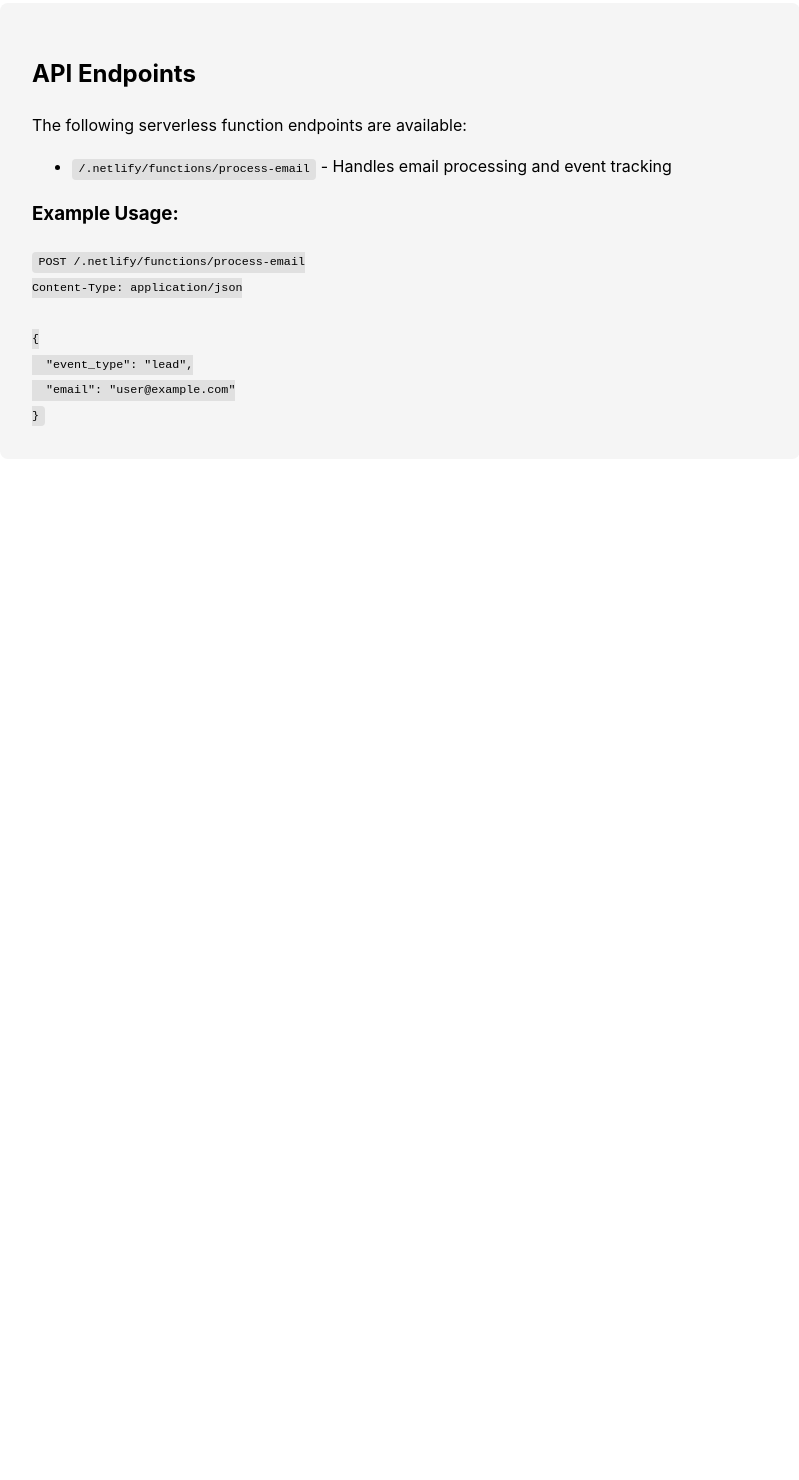
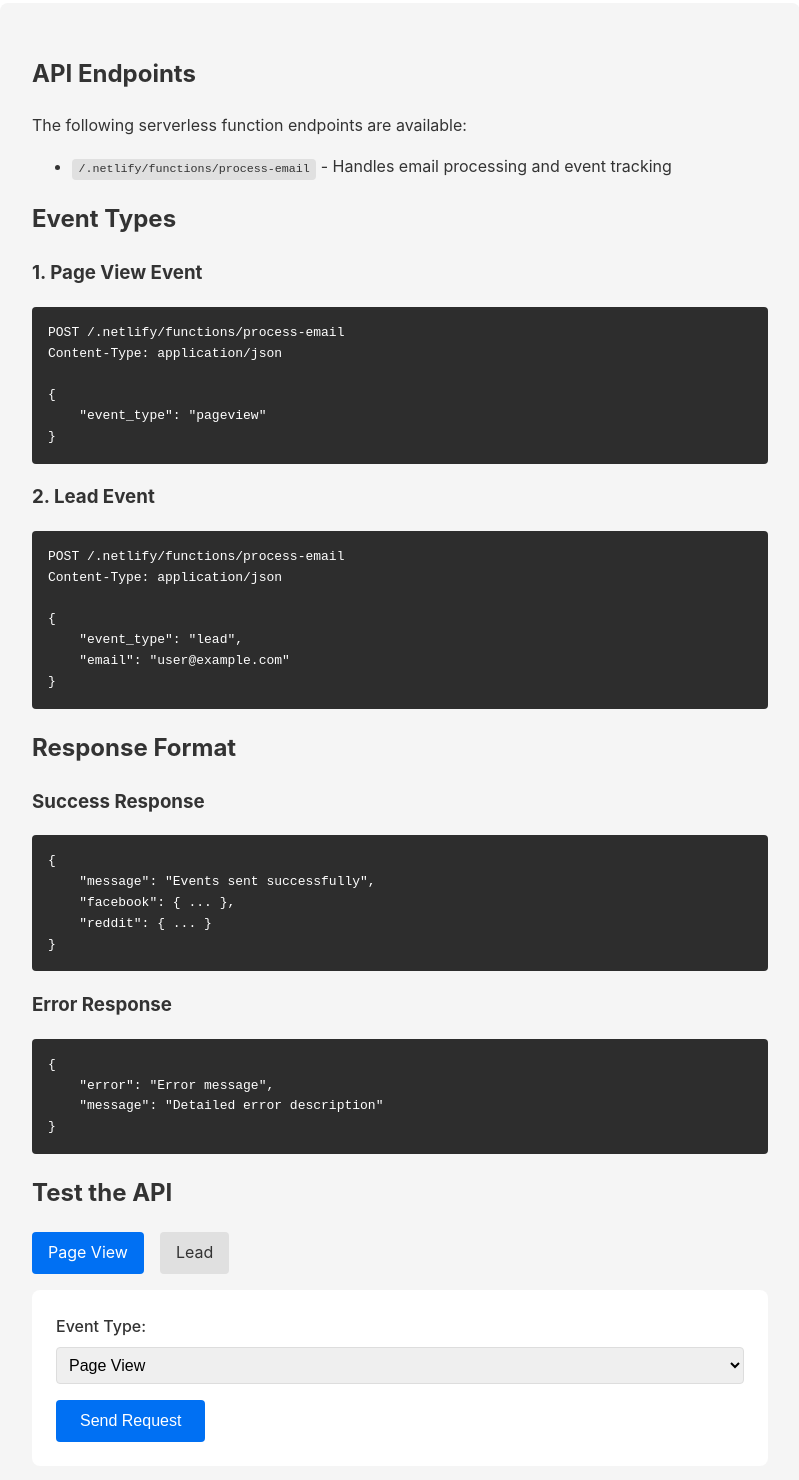
Before and after one commit to JamesAbell1/James, a website: page public/index.html in a window 1280 px wide. Shown: the part 134-1614 px from the top of the page, without its empty margins (240-1039 px from the left). Before the commit the page ends 800 px from the top, so only its background shows below. Drawn offline with Linux system fonts and the light colour scheme.

Commit message:
Add CORS support and interactive documentation

```diff
--- a/public/index.html
+++ b/public/index.html
@@ -11,6 +11,7 @@
             margin: 0 auto;
             padding: 2rem;
             line-height: 1.6;
+            color: #333;
         }
         .container {
             background: #f5f5f5;
@@ -24,26 +25,202 @@
             border-radius: 4px;
             font-size: 0.9em;
         }
+        pre {
+            background: #2d2d2d;
+            color: #fff;
+            padding: 1rem;
+            border-radius: 4px;
+            overflow-x: auto;
+        }
+        .test-form {
+            background: #fff;
+            padding: 1.5rem;
+            border-radius: 8px;
+            margin-top: 1rem;
+        }
+        .form-group {
+            margin-bottom: 1rem;
+        }
+        label {
+            display: block;
+            margin-bottom: 0.5rem;
+            font-weight: 500;
+        }
+        input, select {
+            width: 100%;
+            padding: 0.5rem;
+            border: 1px solid #ddd;
+            border-radius: 4px;
+            font-size: 1rem;
+        }
+        button {
+            background: #0070f3;
+            color: white;
+            border: none;
+            padding: 0.75rem 1.5rem;
+            border-radius: 4px;
+            cursor: pointer;
+            font-size: 1rem;
+        }
+        button:hover {
+            background: #0051cc;
+        }
+        #response {
+            margin-top: 1rem;
+            padding: 1rem;
+            border-radius: 4px;
+            display: none;
+        }
+        .success {
+            background: #e6ffe6;
+            border: 1px solid #b3ffb3;
+        }
+        .error {
+            background: #ffe6e6;
+            border: 1px solid #ffb3b3;
+        }
+        .tabs {
+            display: flex;
+            margin-bottom: 1rem;
+            gap: 1rem;
+        }
+        .tab {
+            padding: 0.5rem 1rem;
+            cursor: pointer;
+            border-radius: 4px;
+            background: #e0e0e0;
+        }
+        .tab.active {
+            background: #0070f3;
+            color: white;
+        }
     </style>
 </head>
 <body>
     <h1>VerifyPay API</h1>
+
     <div class="container">
         <h2>API Endpoints</h2>
         <p>The following serverless function endpoints are available:</p>
         <ul>
             <li><code>/.netlify/functions/process-email</code> - Handles email processing and event tracking</li>
         </ul>
-        <h3>Example Usage:</h3>
-        <code>
-            POST /.netlify/functions/process-email<br>
-            Content-Type: application/json<br>
-            <br>
-            {<br>
-            &nbsp;&nbsp;"event_type": "lead",<br>
-            &nbsp;&nbsp;"email": "user@example.com"<br>
+
+        <h2>Event Types</h2>
+        <h3>1. Page View Event</h3>
+        <pre>
+POST /.netlify/functions/process-email
+Content-Type: application/json
+
+{
+    "event_type": "pageview"
+}</pre>
+
+        <h3>2. Lead Event</h3>
+        <pre>
+POST /.netlify/functions/process-email
+Content-Type: application/json
+
+{
+    "event_type": "lead",
+    "email": "user@example.com"
+}</pre>
+
+        <h2>Response Format</h2>
+        <h3>Success Response</h3>
+        <pre>
+{
+    "message": "Events sent successfully",
+    "facebook": { ... },
+    "reddit": { ... }
+}</pre>
+
+        <h3>Error Response</h3>
+        <pre>
+{
+    "error": "Error message",
+    "message": "Detailed error description"
+}</pre>
+
+        <h2>Test the API</h2>
+        <div class="tabs">
+            <div class="tab active" onclick="switchTab('pageview')">Page View</div>
+            <div class="tab" onclick="switchTab('lead')">Lead</div>
+        </div>
+        <div class="test-form">
+            <form id="apiForm">
+                <div class="form-group">
+                    <label for="eventType">Event Type:</label>
+                    <select id="eventType" name="eventType">
+                        <option value="pageview">Page View</option>
+                        <option value="lead">Lead</option>
+                    </select>
+                </div>
+                <div class="form-group" id="emailGroup" style="display: none;">
+                    <label for="email">Email:</label>
+                    <input type="email" id="email" name="email" placeholder="user@example.com">
+                </div>
+                <button type="submit">Send Request</button>
+            </form>
+            <div id="response"></div>
+        </div>
+    </div>
+
+    <script>
+        function switchTab(type) {
+            document.querySelectorAll('.tab').forEach(tab => {
+                tab.classList.remove('active');
+            });
+            event.target.classList.add('active');
+            document.getElementById('eventType').value = type;
+            document.getElementById('emailGroup').style.display = type === 'lead' ? 'block' : 'none';
+        }
+
+        document.getElementById('eventType').addEventListener('change', function() {
+            document.getElementById('emailGroup').style.display = this.value === 'lead' ? 'block' : 'none';
+        });
+
+        document.getElementById('apiForm').addEventListener('submit', async function(e) {
+            e.preventDefault();
+            const response = document.getElementById('response');
+            response.style.display = 'block';
+
+            try {
+                const eventType = document.getElementById('eventType').value;
+                const email = document.getElementById('email').value;
+
+                const payload = {
+                    event_type: eventType
+                };
+
+                if (eventType === 'lead') {
+                    payload.email = email;
+                }
+
+                response.innerHTML = 'Sending request...';
+                response.className = '';
+
+                const result = await fetch('/.netlify/functions/process-email', {
+                    method: 'POST',
+                    headers: {
+                        'Content-Type': 'application/json'
+                    },
+                    body: JSON.stringify(payload)
+                });
+
+                const data = await result.json();
+
+                if (result.ok) {
+                    response.className = 'success';
+                    response.innerHTML = '<strong>Success!</strong><br>Response: ' + JSON.stringify(data, null, 2);
+                } else {
+                    throw new Error(data.error || 'Request failed');
+                }
+            } catch (error) {
+                response.className = 'error';
+                response.innerHTML = '<strong>Error:</strong><br>' + error.message;
             }
-        </code>
-    </div>
+        });
+    </script>
 </body>
 </html>
```
Also changed, not shown: functions/process-email.js (+28 -27 lines).
